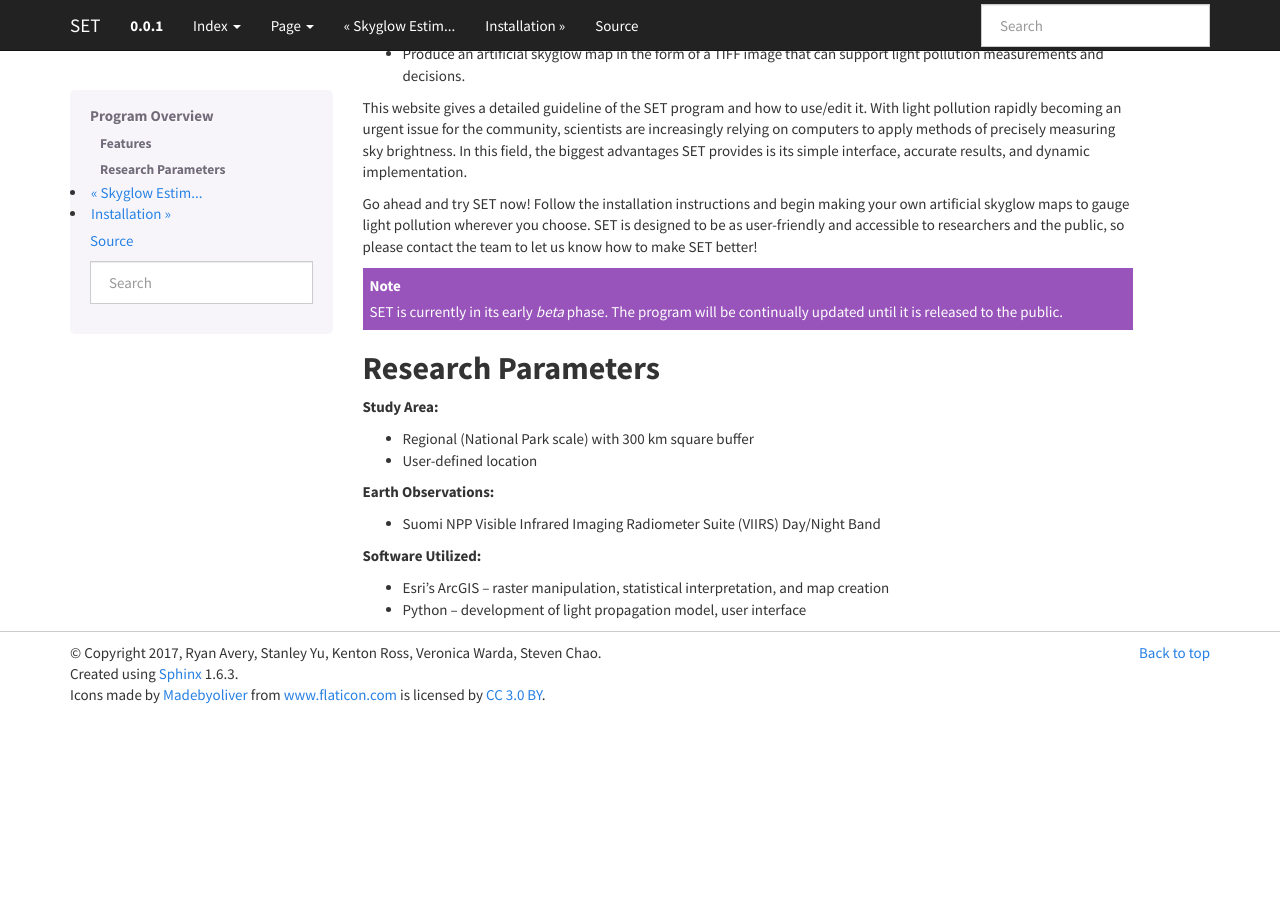
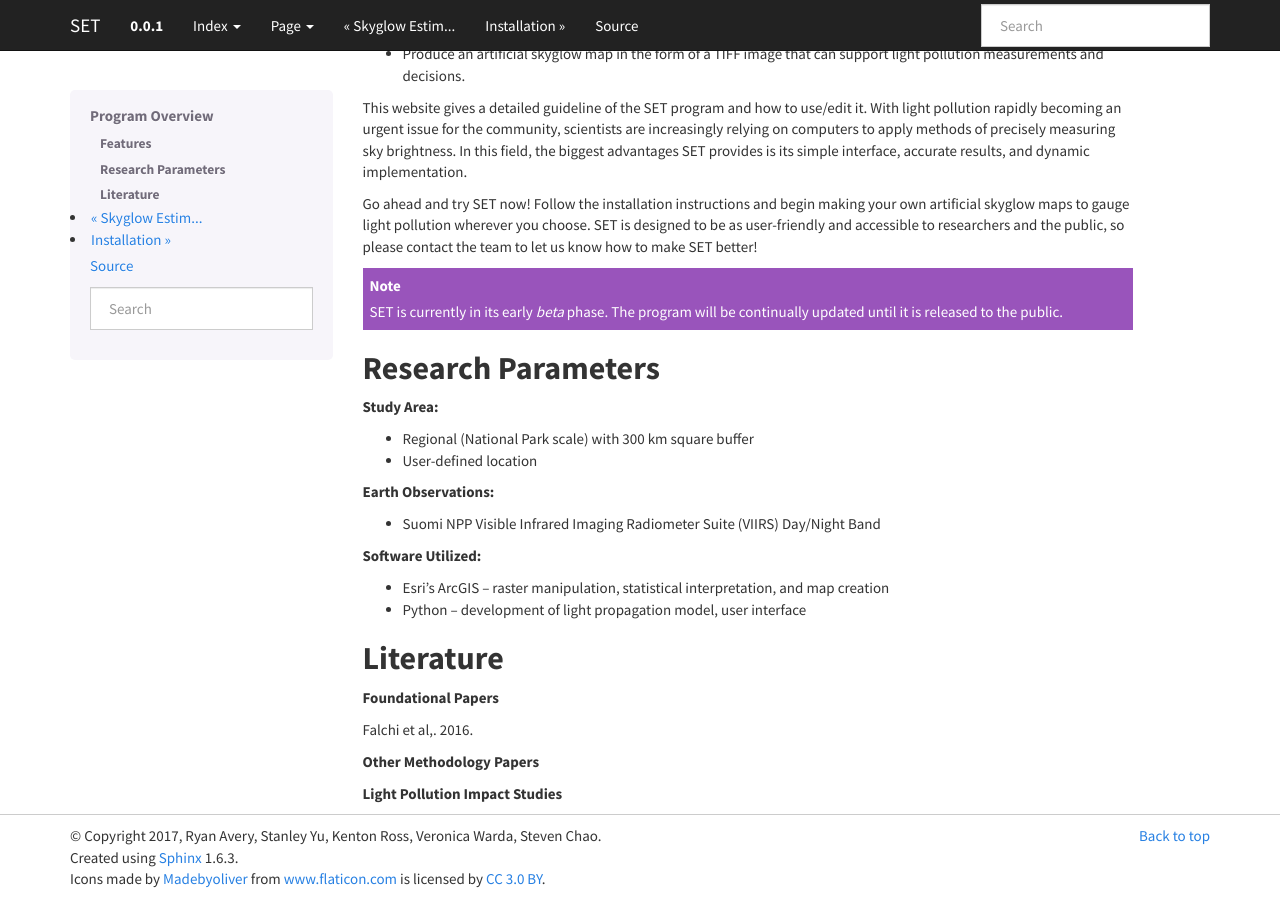
Before and after one commit to NASA-DEVELOP/SET, a Sphinx documentation site: the page built from docs/source/overview.rst, in a window 1280 px wide and 900 px high, scrolled down 789 px. Built offline with Sphinx 7.4.7, drawn with Linux system fonts in a browser that asks for light colours; before the commit the page ends 1505 px from its top, so only the background shows below that.

Commit message:
added literature section to Program Overview

```diff
--- a/docs/source/overview.rst
+++ b/docs/source/overview.rst
@@ -50,3 +50,14 @@ Go ahead and try SET now! Follow the installation instructions and begin making
 
 * Esri's ArcGIS -- raster manipulation, statistical interpretation, and map creation
 * Python -- development of light propagation model, user interface
+
+**Literature**
+--------------
+
+**Foundational Papers**
+
+Falchi et al,. 2016.
+
+**Other Methodology Papers**
+
+**Light Pollution Impact Studies**
```
